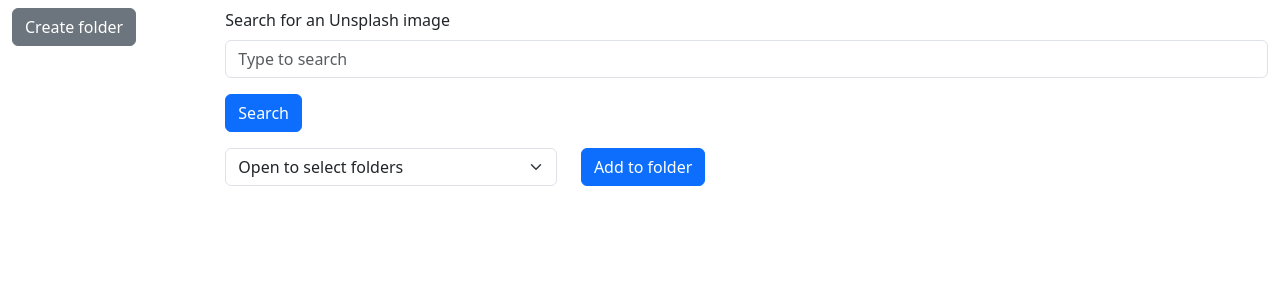
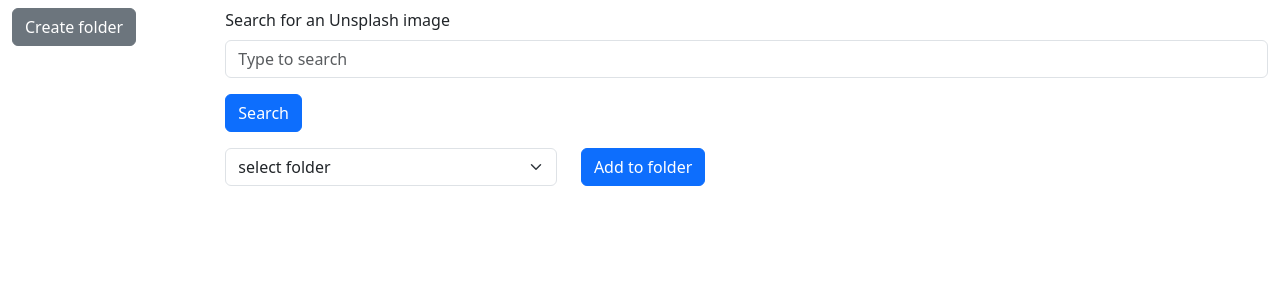
Before and after one commit to PiotrFidurski/unsplash-app, a React (Create React App) app: page / in a window 1280 px wide. Shown: the top 300 px of the page. Built offline with nearby package versions, Linux system fonts and the light colour scheme; what unsplash-js would draw is missing.

Commit message:
add style to Folder

```diff
--- a/src/components/Folder.tsx
+++ b/src/components/Folder.tsx
@@ -1,9 +1,37 @@
-import * as React from "react";
+import { Badge } from "react-bootstrap";
+import { BsFolder } from "react-icons/bs";
+import { Folder as FolderType } from "../features/folders/foldersSlice";
 
 interface Props {
-  folder: any;
+  folder: FolderType;
 }
 
 export function Folder({ folder }: Props) {
-  return <>hello</>;
+  return (
+    <li
+      className="nav-item nav-link mb-2 p-0 d-flex justify-content-between align-items-center"
+      style={{ cursor: "pointer" }}
+    >
+      <BsFolder className="bi me-2" width="1rem" height="1rem" />
+      <span
+        style={{
+          maxWidth: "80px",
+          overflow: "hidden",
+          whiteSpace: "nowrap",
+          textOverflow: "ellipsis",
+        }}
+      >
+        {folder.name}
+      </span>
+      {folder.images.length ? (
+        <Badge pill bg="success">
+          {folder.images.length}
+        </Badge>
+      ) : (
+        <Badge pill bg="danger">
+          {folder.images.length}
+        </Badge>
+      )}
+    </li>
+  );
 }
--- a/src/components/SearchBar.tsx
+++ b/src/components/SearchBar.tsx
@@ -3,6 +3,7 @@ import { useAppDispatch, useAppSelector } from "../app/hooks";
 import { setImages } from "../features/images/imagesSlice";
 import { setQuery } from "../features/query/querySlice";
 import { unsplash } from "../unsplashConfig";
+import { SelectFolder } from "./SelectFolder";
 import { ImageComponent } from "./UnsplashImage";
 
 export function SearchBar() {
@@ -44,19 +45,7 @@ export function SearchBar() {
         </Button>
       </Form>
       {/* folder selection */}
-      <Row className="mt-3">
-        <Col sm={4}>
-          <Form.Select aria-label="Default select example">
-            <option>Open to select folders</option>
-            <option value="1">One</option>
-            <option value="2">Two</option>
-            <option value="3">Three</option>
-          </Form.Select>
-        </Col>
-        <Col>
-          <Button>Add to folder</Button>
-        </Col>
-      </Row>
+      <SelectFolder />
       {/* img galleries */}
       <Row className="mt-3">
         {photos.map((image) => (
--- /dev/null
+++ b/src/components/SelectFolder.tsx
@@ -0,0 +1,22 @@
+import * as React from "react";
+import { Button, Col, Form, Row } from "react-bootstrap";
+
+interface Props {}
+
+export const SelectFolder: React.FC<Props> = () => {
+  return (
+    <Row className="mt-3">
+      <Col sm={4}>
+        <Form.Select aria-label="select-folder">
+          <option>select folder</option>
+          <option value="1">One</option>
+          <option value="2">Two</option>
+          <option value="3">Three</option>
+        </Form.Select>
+      </Col>
+      <Col>
+        <Button>Add to folder</Button>
+      </Col>
+    </Row>
+  );
+};
--- a/src/components/SideBar.tsx
+++ b/src/components/SideBar.tsx
@@ -1,4 +1,4 @@
-import { Button, Col, Container } from "react-bootstrap";
+import { Button, Col } from "react-bootstrap";
 import { useAppDispatch, useAppSelector } from "../app/hooks";
 import { open } from "../features/modal/modalSlice";
 import { Folder } from "./Folder";
@@ -8,15 +8,15 @@ export function SideBar() {
 
   const dispatch = useAppDispatch();
   return (
-    <Col sm={2}>
+    <Col sm={2} className="">
       <Button variant="secondary" onClick={() => dispatch(open())}>
         Create folder
       </Button>
-      <Container>
+      <ul className="mt-3 nav nav-pills flex-column mb-auto">
         {state.folders.map((folder) => (
           <Folder key={folder.name} folder={folder} />
         ))}
-      </Container>
+      </ul>
     </Col>
   );
 }
```
Also changed, not shown: src/features/folders/foldersSlice.ts (+2 -13 lines).
